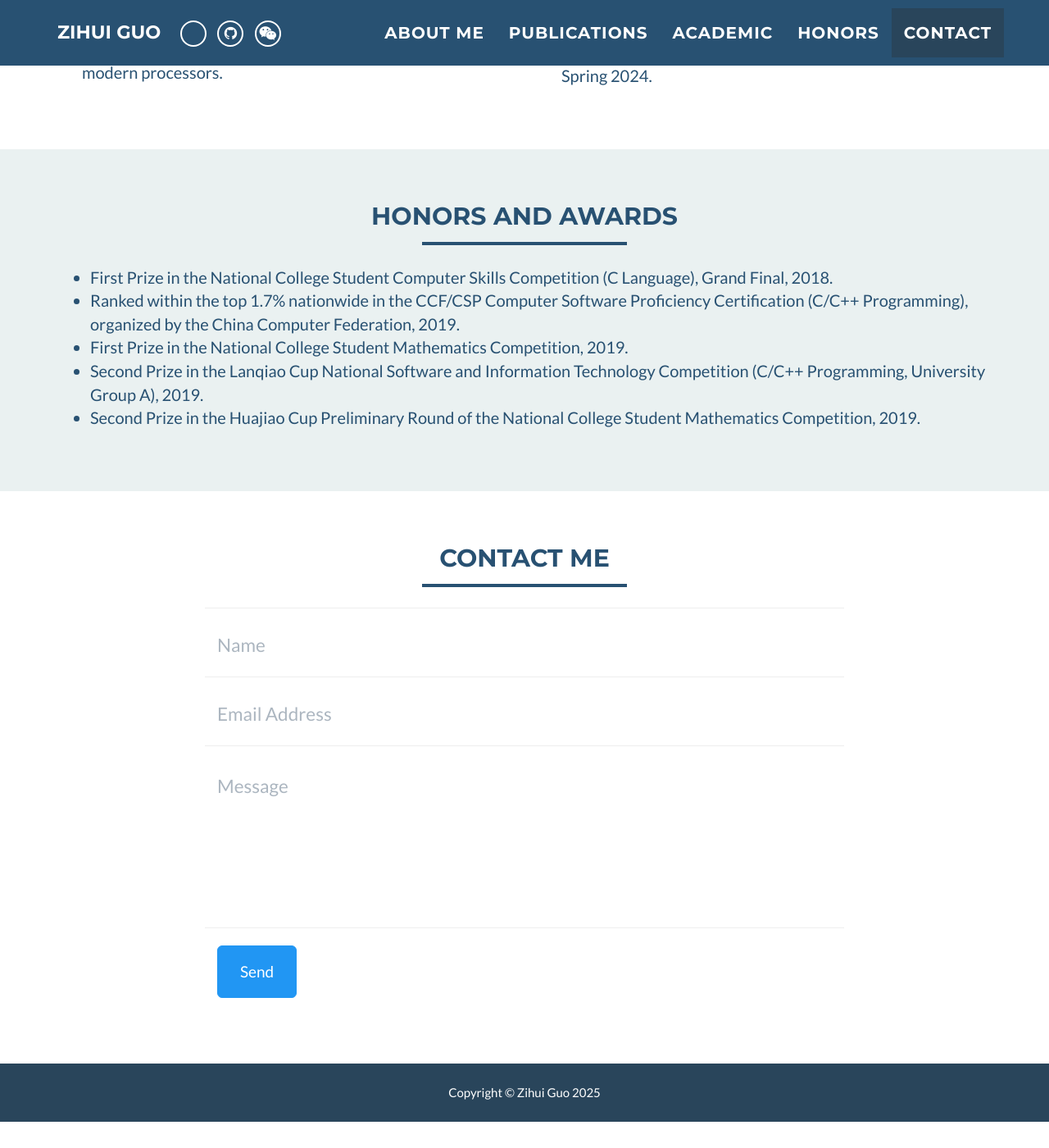
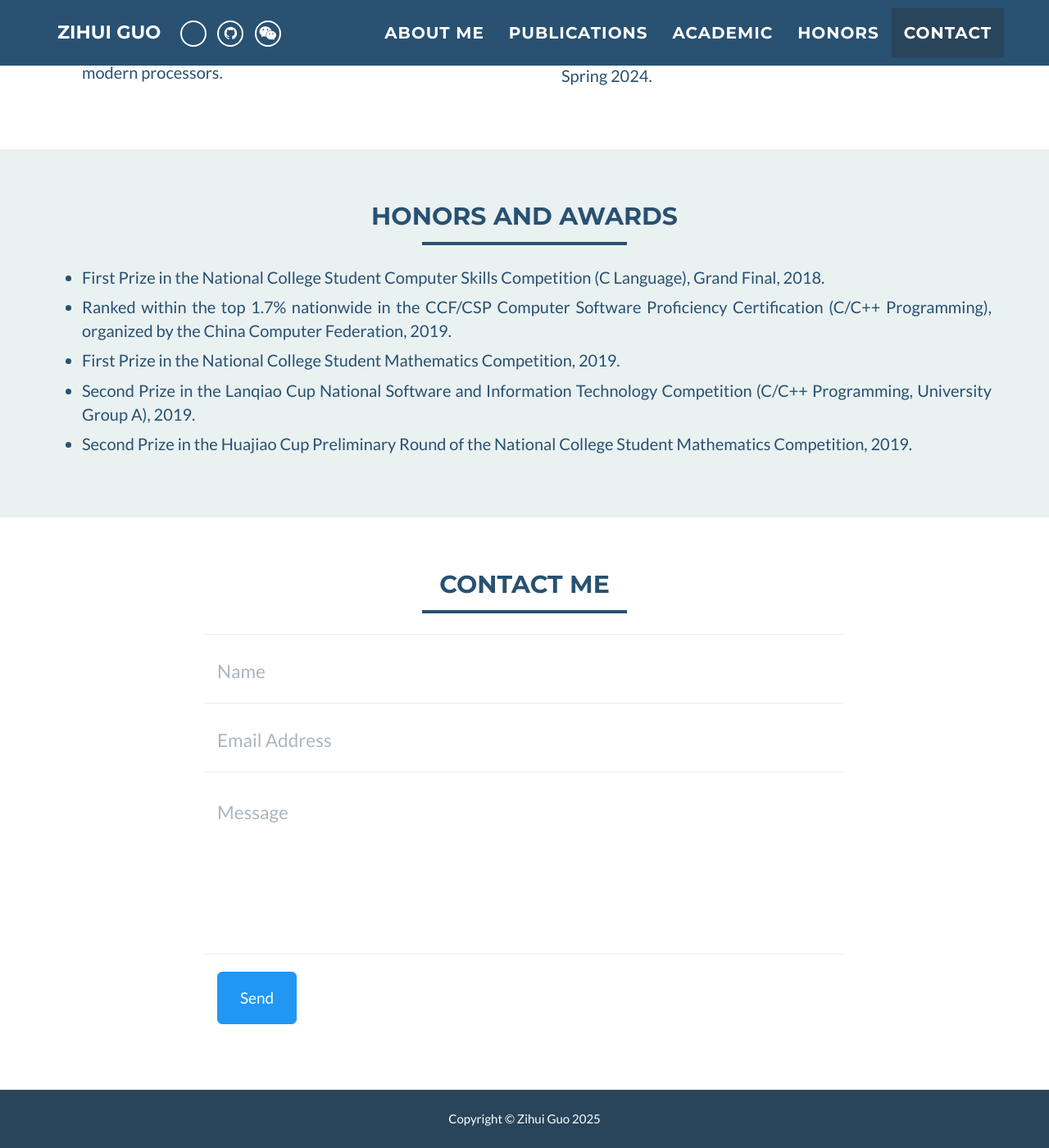
Before and after one commit to youzi27/youzi27.github.io, a Jekyll site: the page built from index.html, in a window 1280 px wide and 1400 px high, scrolled down 2430 px. Shown: the whole window at 82% size. Built offline with Jekyll 4.4.1, drawn with Linux system fonts in a browser that asks for light colours; before the commit the page ends 3798 px from its top, so only the background shows below that.

Commit message:
Initial resume3

```diff
--- a/_includes/honors.html
+++ b/_includes/honors.html
@@ -33,17 +33,14 @@
 
 
 <style>
-#interests ul {
-  list-style-position: outside; /* 默认圆点在外 */
-  padding-left: 1.2em;          /* 留点空间 */
+#honors ul {
+  list-style-position: outside;
+  padding-left: 1.5em;
 }
 
-#interests li {
+#honors li {
   text-align: justify;
-  padding-left: 0.3em;          /* 微调 */
+  margin-bottom: 8px;
 }
 
-#about p {
-  text-align: justify;
-}
 </style>
```
